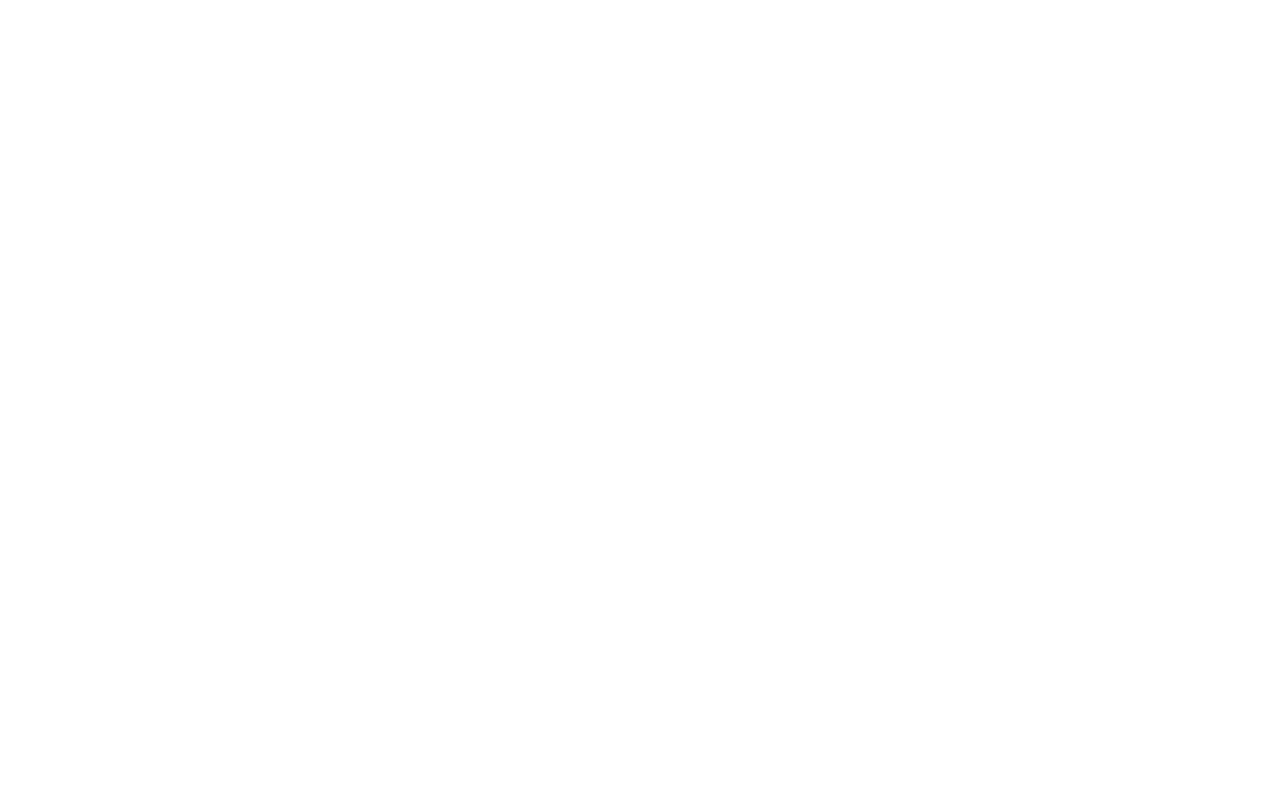
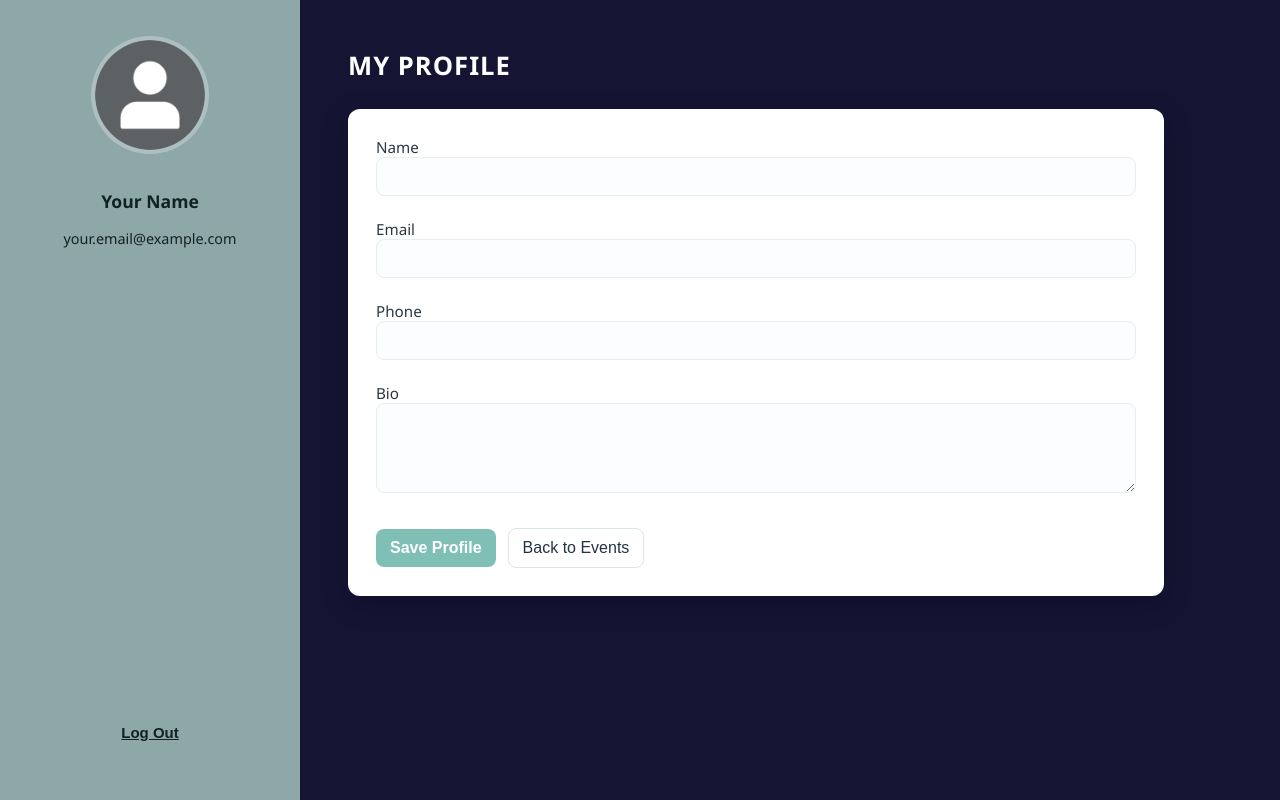
Before and after one commit to Tatatroi/EventPlanner-Frontend, a React (Create React App) app in the folder frontend/: page /profile in a window 1280 px wide. Before the commit this address had no page. Built offline with nearby package versions, Linux system fonts and the light colour scheme.

Commit message:
Add MyProfile component and styles

```diff
--- a/frontend/src/App.js
+++ b/frontend/src/App.js
@@ -1,12 +1,19 @@
 import { Routes, Route } from "react-router-dom";
 import Login from "./Components/Login";
 import HomePage from "./Components/HomePage";
+import MyProfile from "./Components/MyProfile";
 
 function App() {
   return (
     <Routes>
       <Route path="/" element={<Login />} />
       <Route path="/home" element={<HomePage />} />
+      <Route path="/profile" element={<MyProfile />} />
+
+      <Route
+        path="*"
+        element={<div style={{ padding: 40 }}>No route matched. Try <a href="/">/</a> or <a href="/profile">/profile</a></div>}
+      />
     </Routes>
   );
 }
--- a/frontend/src/Components/HomePage.js
+++ b/frontend/src/Components/HomePage.js
@@ -12,9 +12,17 @@
 
   return (
     <div className="home-container">
-
       <div className="sidebar">
-        <div className="profile-section">
+        <div
+          className="profile-section"
+          onClick={() => navigate("/profile")}
+          role="button"
+          tabIndex={0}
+          onKeyDown={(e) => {
+            if (e.key === "Enter" || e.key === " ") navigate("/profile");
+          }}
+          style={{ cursor: "pointer" }}
+        >
           <img src={profileImg} alt="Profile" className="profile-pic" />
           <h3 className="sidebar-title">My Profile</h3>
         </div>
@@ -22,6 +30,9 @@
         <ul className="menu">
           <li className="menu-item">Create My Event</li>
           <li className="menu-item">Manage My Events</li>
+          <li className="menu-item" onClick={() => navigate("/profile")}>
+            Edit Profile
+          </li>
         </ul>
 
         <button className="logout-button" onClick={onLogout}>
@@ -49,7 +60,6 @@
           </div>
         </div>
       </div>
-
     </div>
   );
 }
--- a/frontend/src/Components/MyProfile.css
+++ b/frontend/src/Components/MyProfile.css
@@ -0,0 +1,161 @@
+:root {
+  --sidebar-bg: #8ea7a8;
+  --page-bg: #151533;
+  --card-bg: #ffffff;
+  --muted: #6b6f76;
+  --primary: #7fbfb6;
+  --primary-hover: #66b3a6;
+  --accent: #3b82f6;
+  --shadow: 0 8px 24px rgba(10,10,30,0.35);
+}
+
+.myprofile-container {
+  display: flex;
+  min-height: 100vh;
+  background: var(--page-bg);
+  color: #fff;
+  font-family: "Segoe UI", Tahoma, Geneva, Verdana, sans-serif;
+  box-sizing: border-box;
+}
+
+.profile-sidebar {
+  width: 260px;
+  background: var(--sidebar-bg);
+  padding: 36px 20px;
+  display: flex;
+  flex-direction: column;
+  align-items: center;
+  gap: 12px;
+  box-shadow: none;
+}
+
+.profile-pic {
+  width: 110px;
+  height: 110px;
+  object-fit: cover;
+  border-radius: 50%;
+  border: 4px solid rgba(255,255,255,0.18);
+  background: rgba(255,255,255,0.12);
+}
+
+.profile-sidebar h3 {
+  margin: 8px 0 4px;
+  font-size: 1.1rem;
+  color: #122;
+  font-weight: 700;
+}
+
+.profile-email {
+  margin: 0 0 12px;
+  font-size: 0.9rem;
+  color: #122;
+  text-align: center;
+}
+
+.profile-sidebar .logout-button {
+  margin-top: auto;
+  width: 100%;
+  background: transparent;
+  color: #122;
+  border: none;
+  text-decoration: underline;
+  cursor: pointer;
+  padding: 8px 6px;
+  font-weight: 600;
+}
+
+.profile-main {
+  flex: 1;
+  padding: 48px;
+  display: flex;
+  flex-direction: column;
+  gap: 20px;
+}
+
+.profile-form {
+  width: 760px;
+  max-width: calc(100% - 40px);
+  background: var(--card-bg);
+  color: #0b1720;
+  border-radius: 12px;
+  padding: 28px;
+  box-shadow: var(--shadow);
+}
+
+.profile-main h2 {
+  margin: 0 0 6px;
+  color: #fff;
+  font-size: 1.6rem;
+  text-transform: uppercase;
+  letter-spacing: 1px;
+}
+
+.profile-form label {
+  display: block;
+  font-size: 0.95rem;
+  color: #2b3740;
+  margin-bottom: 8px;
+}
+
+.profile-form .field {
+  margin-bottom: 14px;
+}
+
+.profile-form input,
+.profile-form textarea {
+  width: 100%;
+  box-sizing: border-box;
+  padding: 10px 12px;
+  border-radius: 8px;
+  border: 1px solid #e7eef0;
+  background: #fbfdff;
+  font-size: 0.95rem;
+  color: #0b1720;
+  outline: none;
+}
+
+.profile-form textarea {
+  min-height: 90px;
+  resize: vertical;
+}
+
+.form-actions {
+  display: flex;
+  gap: 12px;
+  align-items: center;
+  margin-top: 8px;
+}
+
+.save-button {
+  background: var(--primary);
+  color: #fff;
+  border: none;
+  padding: 10px 14px;
+  border-radius: 8px;
+  cursor: pointer;
+  font-weight: 700;
+}
+
+.save-button:hover { background: var(--primary-hover); }
+
+.back-button {
+  background: transparent;
+  border: 1px solid #dbe7e5;
+  color: #234;
+  padding: 10px 14px;
+  border-radius: 8px;
+  cursor: pointer;
+}
+
+.saved-msg {
+  margin-left: auto;
+  color: #16a34a;
+  font-weight: 700;
+}
+
+@media (max-width: 880px) {
+  .myprofile-container { flex-direction: column; }
+  .profile-sidebar { width: 100%; flex-direction: row; align-items: center; padding: 12px; gap: 18px; }
+  .profile-main { padding: 18px; }
+  .profile-form { width: 100%; padding: 18px; }
+}
--- a/frontend/src/Components/MyProfile.js
+++ b/frontend/src/Components/MyProfile.js
@@ -0,0 +1,98 @@
+import React, { useState, useEffect } from "react";
+import "./MyProfile.css";
+import profileImg from "../Assets/profilepicture.png";
+import { useNavigate } from "react-router-dom";
+
+function MyProfile() {
+  const navigate = useNavigate();
+  const [profile, setProfile] = useState({
+    name: "",
+    email: "",
+    phone: "",
+    bio: ""
+  });
+  const [saved, setSaved] = useState(false);
+
+  useEffect(() => {
+    // load saved profile from localStorage (or replace with API call)
+    const stored = localStorage.getItem("myProfile");
+    if (stored) setProfile(JSON.parse(stored));
+  }, []);
+
+  const handleChange = (e) => {
+    const { name, value } = e.target;
+    setProfile((p) => ({ ...p, [name]: value }));
+  };
+
+  const handleSave = (e) => {
+    e.preventDefault();
+    localStorage.setItem("myProfile", JSON.stringify(profile));
+    setSaved(true);
+    setTimeout(() => setSaved(false), 2000);
+  };
+
+  const handleLogout = () => {
+    // clear auth as needed, then navigate to login
+    navigate("/");
+  };
+
+  return (
+    <div className="myprofile-container">
+      <aside className="profile-sidebar">
+        <img src={profileImg} alt="Profile" className="profile-pic" />
+        <h3>{profile.name || "Your Name"}</h3>
+        <p className="profile-email">{profile.email || "your.email@example.com"}</p>
+        <button className="logout-button" onClick={handleLogout}>
+          Log Out
+        </button>
+      </aside>
+
+      <main className="profile-main">
+        <h2>My Profile</h2>
+        <form className="profile-form" onSubmit={handleSave}>
+          <label>
+            Name
+            <input name="name" value={profile.name} onChange={handleChange} />
+          </label>
+
+          <label>
+            Email
+            <input
+              name="email"
+              type="email"
+              value={profile.email}
+              onChange={handleChange}
+            />
+          </label>
+
+          <label>
+            Phone
+            <input name="phone" value={profile.phone} onChange={handleChange} />
+          </label>
+
+          <label>
+            Bio
+            <textarea name="bio" value={profile.bio} onChange={handleChange} />
+          </label>
+
+          <div className="form-actions">
+            <button type="submit" className="save-button">
+              Save Profile
+            </button>
+            <button
+              type="button"
+              className="back-button"
+              onClick={() => navigate("/home")}
+            >
+              Back to Events
+            </button>
+          </div>
+
+          {saved && <div className="saved-msg">Profile saved.</div>}
+        </form>
+      </main>
+    </div>
+  );
+}
+
+export default MyProfile;
```
